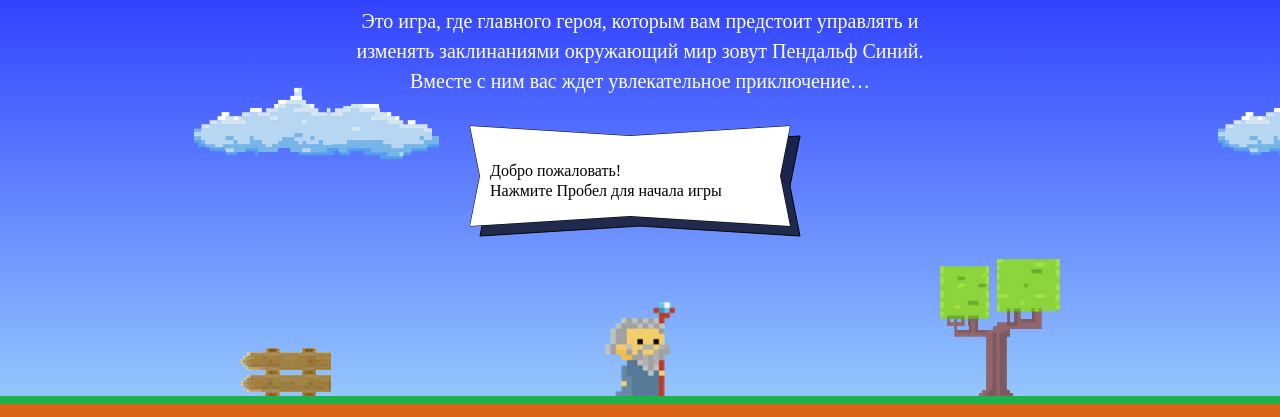
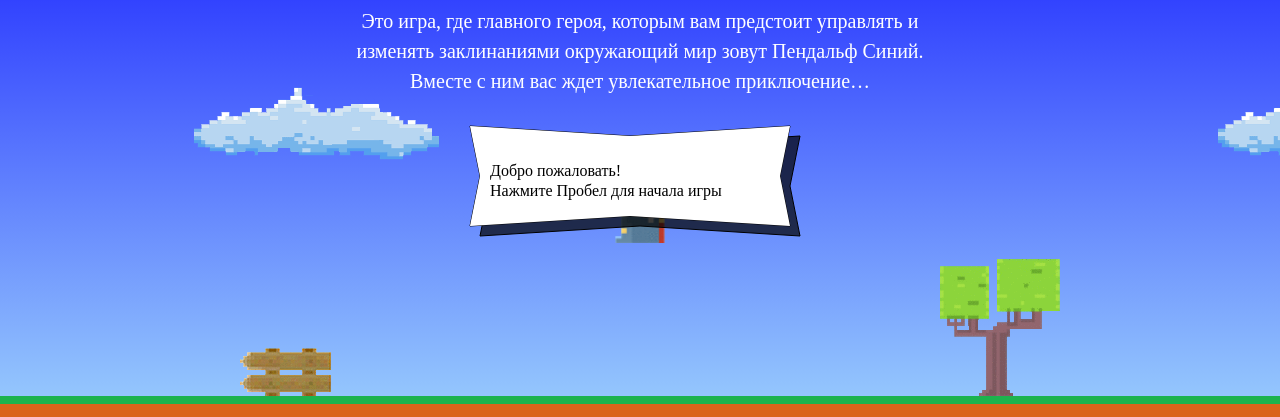
Before and after one commit to nikki2lol/477149-code-and-magick, a website: page index.html in a window 1280 px wide. Shown: the part 203-620 px from the top of the page. Drawn offline with Linux system fonts and the light colour scheme; a web font is replaced by a local one.

Commit message:
правки

```diff
--- a/index.html
+++ b/index.html
@@ -197,7 +197,7 @@
   };
 
   var getWizardY = function (height) {
-      return height * 0.375 + getWizardHeight(wizardWidth);
+      return height * 1 / 3 - getWizardHeight(wizardWidth) * 0.5;
   };
 
 </script>
```
